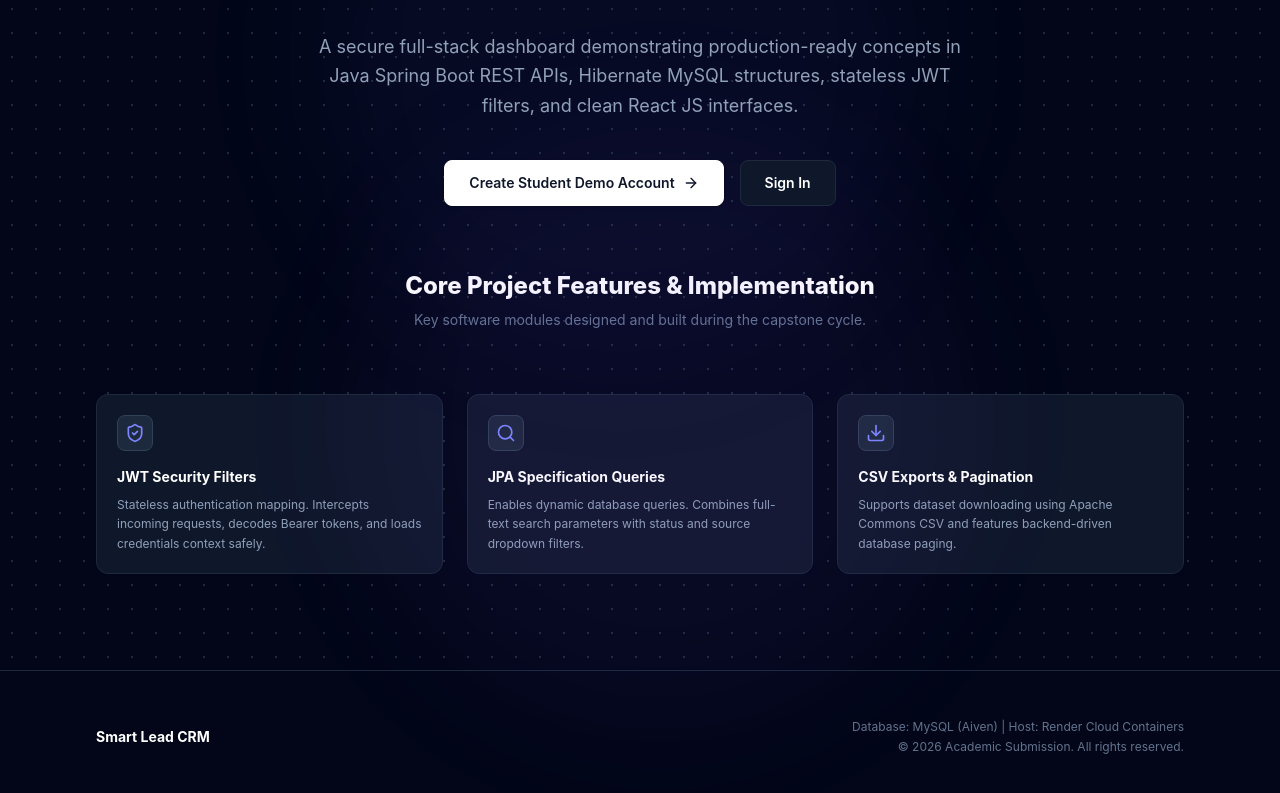
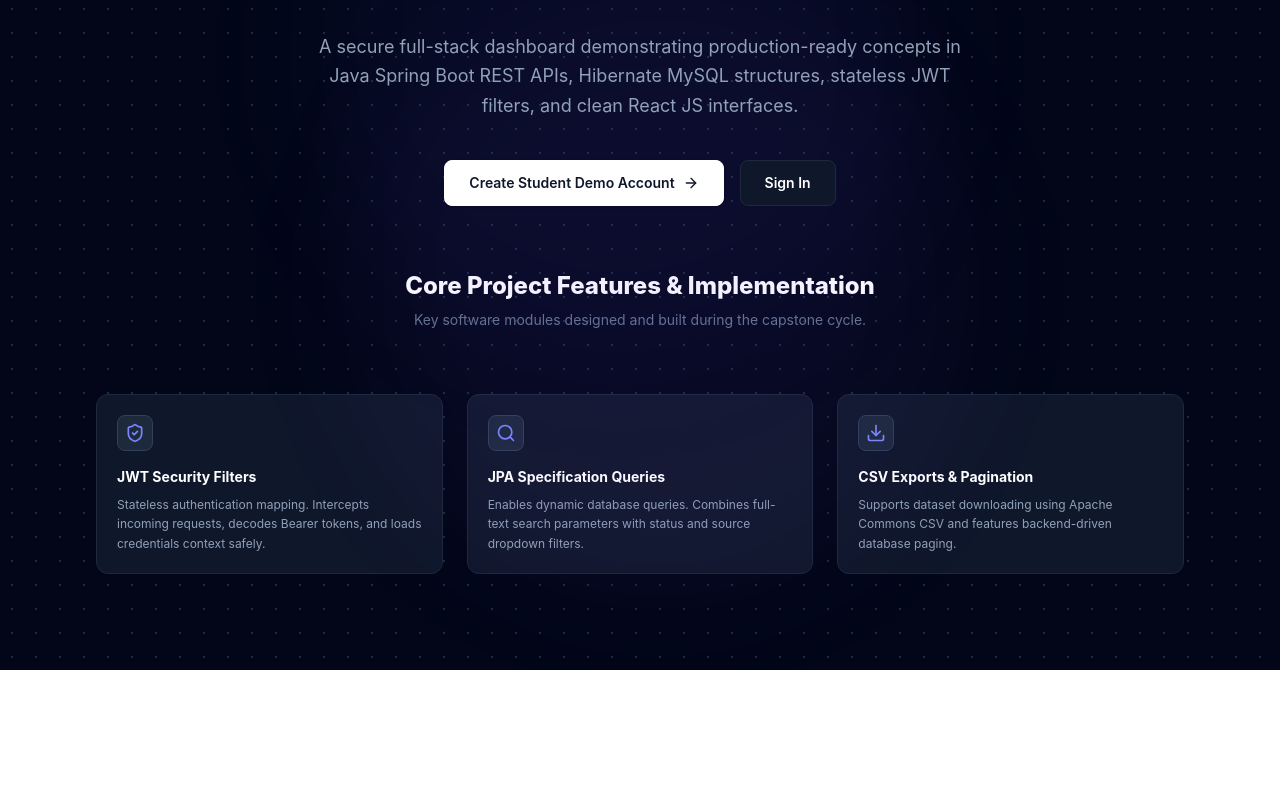
Before and after one commit to sakshik-23/smart-leads-backend, a React app in the folder frontend/: page / in a window 1280 px wide. Shown: the part 243-1036 px from the top of the page. After the commit the page ends 913 px from the top, so only its background shows below. Built offline with nearby package versions, Linux system fonts and the light colour scheme; no server answers; the HTML template or start-up script is replaced by a standard one.

Commit message:
design: remove footer completely from landing page

```diff
--- a/frontend/src/components/Landing.jsx
+++ b/frontend/src/components/Landing.jsx
@@ -190,18 +190,7 @@ const Landing = () => {
         </div>
       </section>
 
-      {/* Footer */}
-      <footer className="border-t border-slate-200 dark:border-slate-800 py-12 bg-white dark:bg-slate-950 transition-colors duration-200">
-        <div className="max-w-6xl mx-auto px-4 sm:px-6 lg:px-8 text-center sm:flex sm:justify-between sm:items-center">
-          <div className="text-left">
-            <span className="font-bold text-slate-900 dark:text-white text-sm block">Smart Lead CRM</span>
-          </div>
-          <div className="mt-4 sm:mt-0 text-left sm:text-right text-xs text-slate-400 dark:text-slate-500 space-y-1">
-            <p>Database: MySQL (Aiven) | Host: Render Cloud Containers</p>
-            <p>© 2026 Academic Submission. All rights reserved.</p>
-          </div>
-        </div>
-      </footer>
+
     </div>
   );
 };
```
